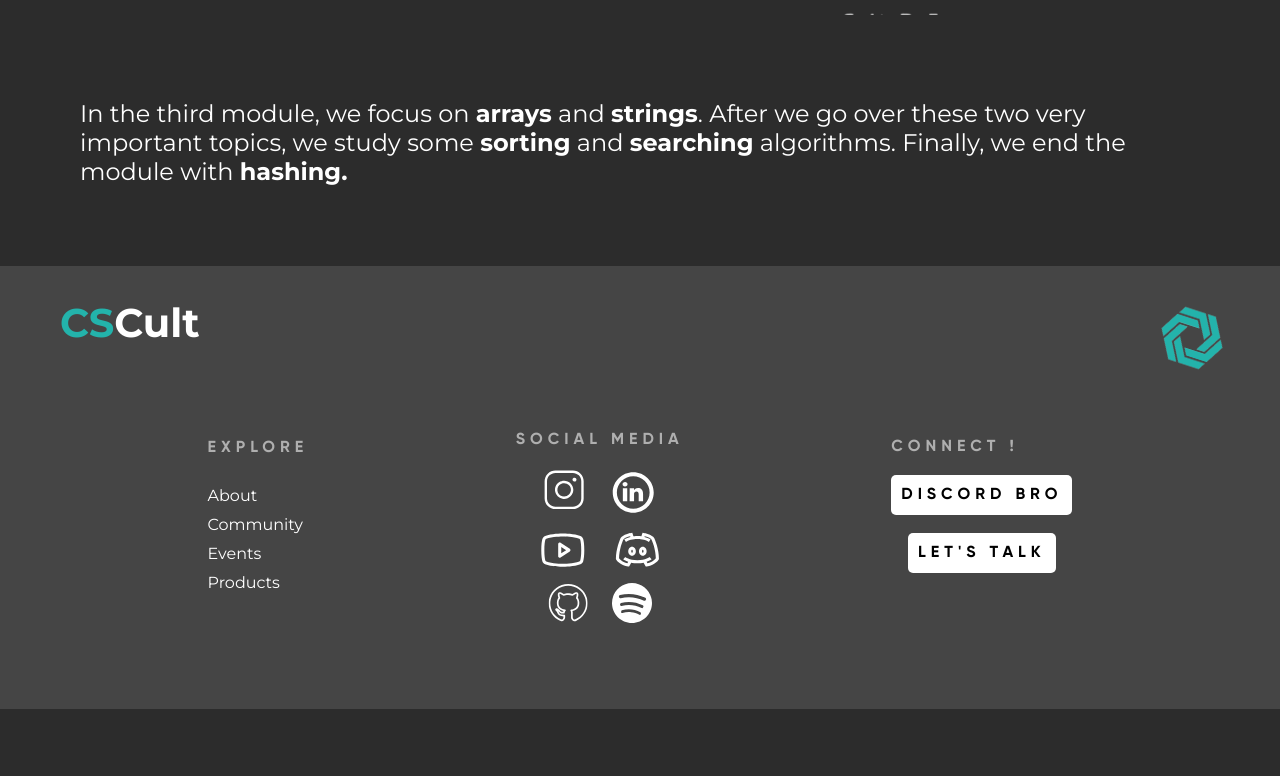
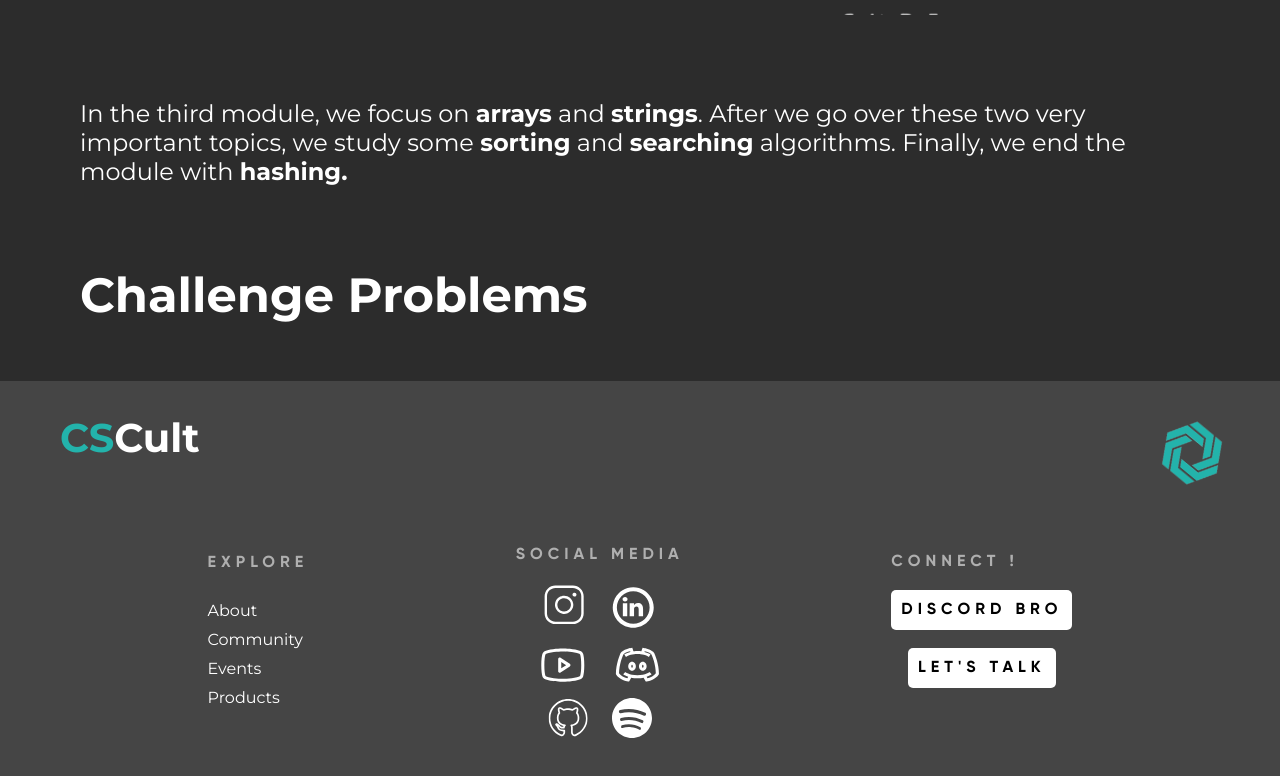
Before and after one commit to BetterCallSaud/CSCult-main, a React (Create React App) app: page /dsaweekly/module3 in a window 1280 px wide. Shown: the part 674-1450 px from the top of the page. Before the commit the page ends 1383 px from the top, so only its background shows below. Built offline with nearby package versions, Linux system fonts and the light colour scheme.

Commit message:
Challenge Problems for Module 3

```diff
--- a/src/components/Pages/DSA-Weekly/Module3/Module3.js
+++ b/src/components/Pages/DSA-Weekly/Module3/Module3.js
@@ -37,6 +37,8 @@ export default function Module3() {
                     </div>
                 </div>
                 <p>In the third module, we focus on <b>arrays</b> and <b>strings</b>. After we go over these two very important topics, we study some <b>sorting</b> and <b>searching</b> algorithms. Finally, we end the module with <b>hashing.</b></p>
+                <a href="https://docs.google.com/document/d/1i26jl6qI9HnNPBpy3wLakEbqTaD9_qZZJUkFhv0jZ7I/edit?usp=sharing" target="_blank"><h3>Challenge Problems</h3></a>
+                <br/><br/><br/>
             </div>
             <Footer />
         </main>
```
